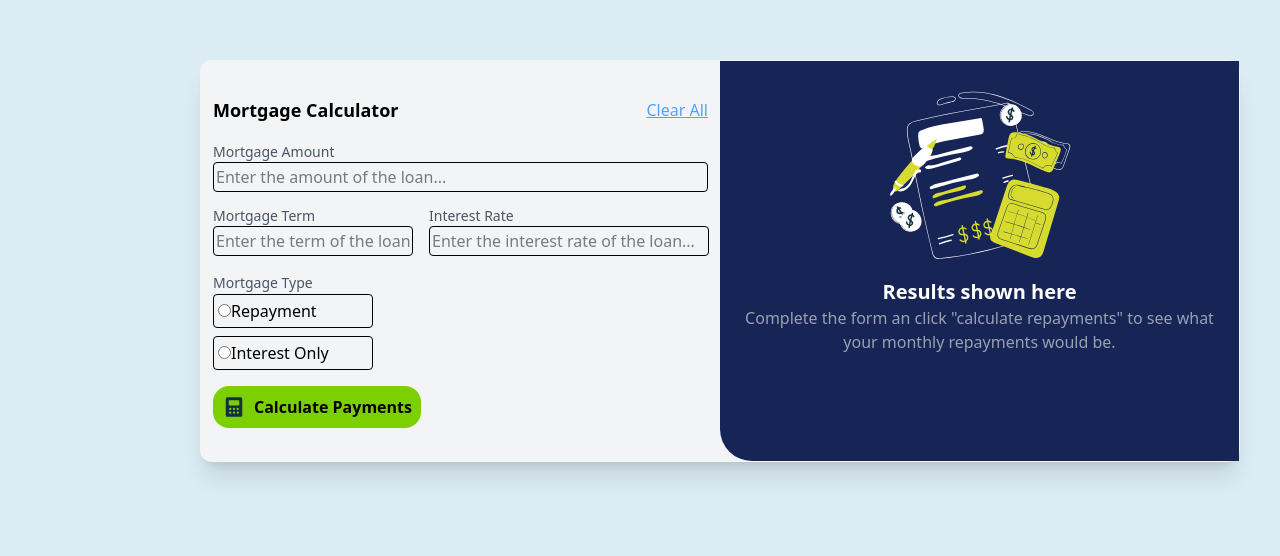
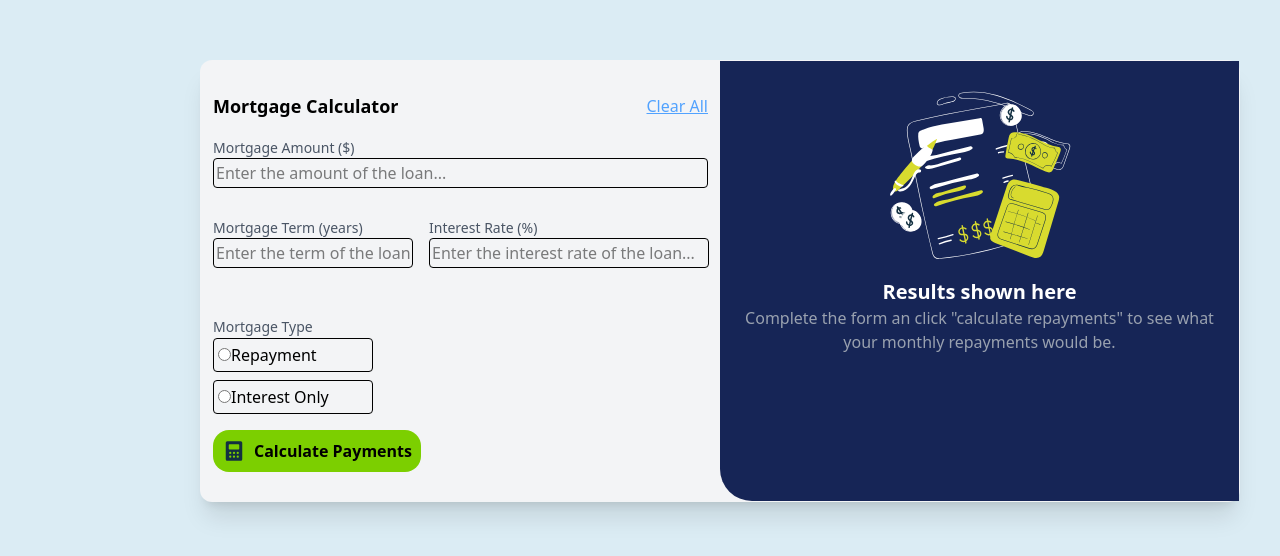
Before and after one commit to JohnMHoyt24/mortgage-repayment-calculator, a React (Vite) app in the folder my-app/: page / in a window 1280 px wide. Shown: the part 140-696 px from the top of the page. Built offline with nearby package versions, Linux system fonts and the light colour scheme.

Commit message:
Updated CSS.

```diff
--- a/my-app/src/components/Calculator.tsx
+++ b/my-app/src/components/Calculator.tsx
@@ -139,11 +139,14 @@ const Calculator: React.FC = () => {
      * Clears all form inputs and resets the calculator to initial state
      * Called when user clicks the "Clear All" button
      */
-    const clearAll = () => {
+    const clearAll = (e: React.FormEvent) => {
+        e.preventDefault();
         setAmount("");
         setTerm("");
         setRate("");
         setMortgageType("");
+        setPaymentResult("");
+        setErrors({});
     };
 
     return(
@@ -158,8 +161,8 @@ const Calculator: React.FC = () => {
                 </div>
 
                 {/* Mortgage Amount input field */}
-                <div className="flex flex-col h-16">
-                    <label className="text-gray-600 text-sm">Mortgage Amount </label>
+                <div className="flex flex-col h-20">
+                    <label className="text-gray-600 text-sm">Mortgage Amount ($)</label>
                     <input
                         type="text"
                         id="mortgage-amount"
@@ -177,10 +180,10 @@ const Calculator: React.FC = () => {
                 </div>
 
                 {/* Mortgage Term and Interest Rate inputs side by side */}
-                <div className="flex space-x-4 h-16">
+                <div className="flex space-x-4 h-24">
                     {/* Mortgage Term input field */}
                     <div className="flex flex-col">
-                        <label className="text-gray-600 text-sm">Mortgage Term </label>
+                        <label className="text-gray-600 text-sm">Mortgage Term (years)</label>
                         <input
                             type="text"
                             id="mortgage-term"
@@ -199,7 +202,7 @@ const Calculator: React.FC = () => {
 
                     {/* Interest Rate input field */}
                     <div className="flex flex-col">
-                        <label className="text-gray-600 text-sm">Interest Rate </label>
+                        <label className="text-gray-600 text-sm">Interest Rate (%)</label>
                         <input
                             type="text"
                             id="mortgage-rate"
--- a/my-app/src/components/Results.tsx
+++ b/my-app/src/components/Results.tsx
@@ -17,11 +17,11 @@ import emptyImage from '../assets/illustration-empty.svg';
 const Results: React.FC<{ payment: string }> = ({ payment }) => {
     return (
         // Main results container with dark blue background and rounded corners
-        <div className="border border-transparent bg-blue-950 rounded-es-4xl text-center w-full h-100 p-6 min-h-[220px]">
+        <div className="border border-transparent bg-blue-950 rounded-es-4xl text-center w-full h-110 p-6 min-h-[220px]">
             {/* Conditional rendering: show payment result or empty state */}
             {payment && payment !== null  ? (
                 // Display calculated monthly payment when available
-                <h2>Monthly Payment: ${payment}</h2>
+                <p className="text-2xl font-bold text-white">Monthly Payment: ${payment}</p>
             ) : (
                 // Empty state: shown when no calculation has been performed
                 <div className="flex justify-center items-center flex-col">
```
